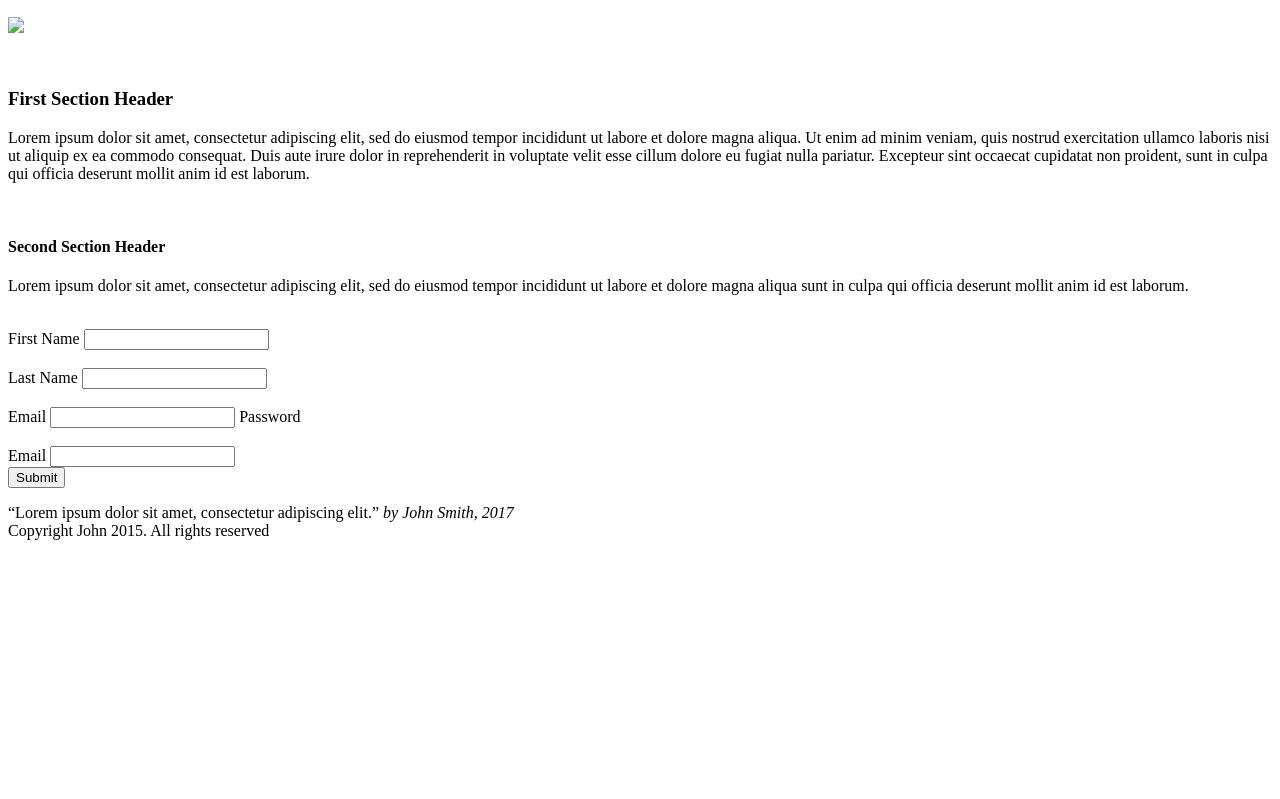
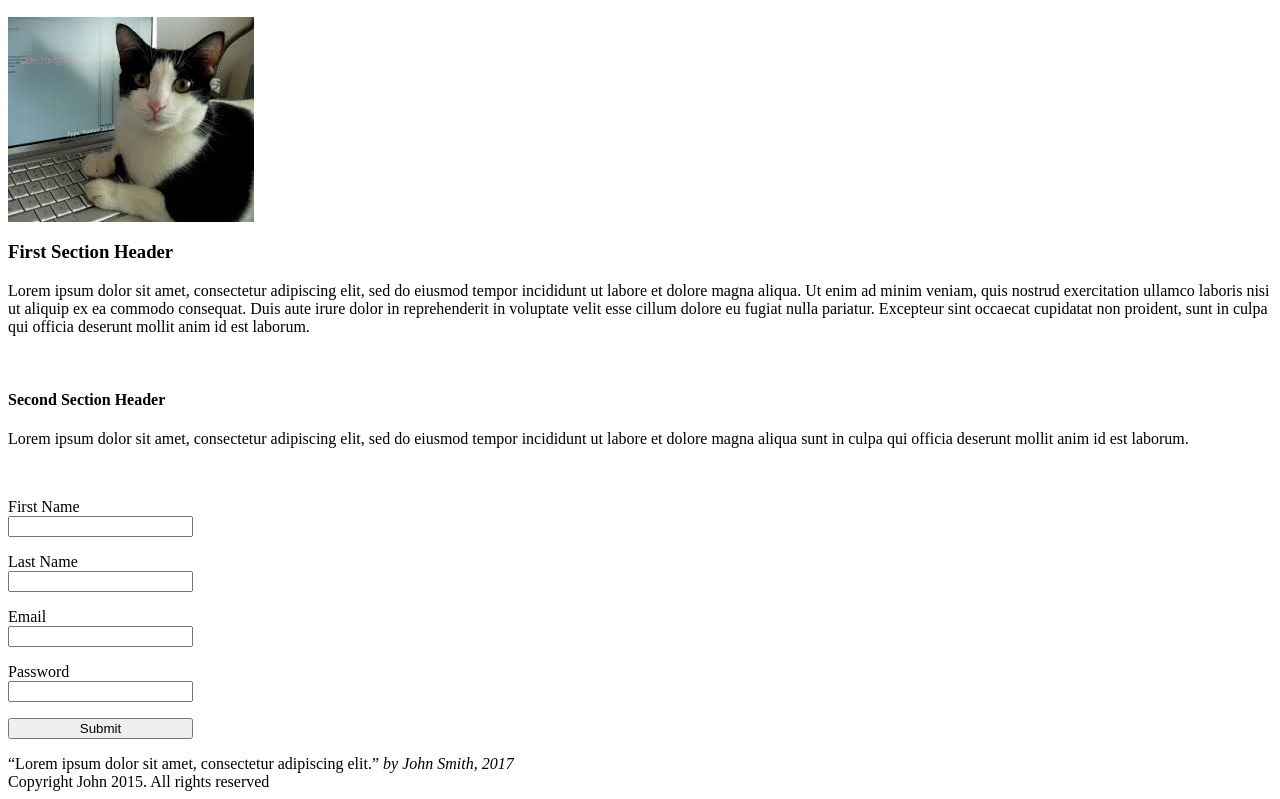
Before and after one commit to Psydwinder/FAC, a plain HTML site: page semantic-html/challenge.html in a window 1280 px wide. Shown: the part 96-895 px from the top of the page. Before the commit the page ends 800 px from the top, so only its background shows below. Drawn offline with Linux system fonts and the light colour scheme.

Commit message:
Add margin-top class

```diff
--- a/semantic-html/challenge.css
+++ b/semantic-html/challenge.css
@@ -0,0 +1,9 @@
+.column {
+  display: flex;
+  flex-direction: column;
+  width: fit-content;
+}
+
+.mt-1 {
+  margin-top: 1rem;
+}
--- a/semantic-html/challenge.html
+++ b/semantic-html/challenge.html
@@ -1,15 +1,15 @@
 <html>
   <head>
-    <link href="challenge.css" />
+    <link rel="stylesheet" href="challenge.css" />
   </head>
   <body>
     <header>
       <h1>My Messy Site</h1>
       <h2>I Love Coding</h2>
-      <img src="./catonkeyboard.jpeg" />
+      <img src="./catonkeyboard.jpg" />
     </header>
-    <br /><br />
-    <main>
+
+    <main class="mt-1">
       <section>
         <h3>First Section Header</h3>
         <p>
@@ -32,17 +32,16 @@
         </p>
       </section>
       <br />
-      <form action="/" method="post">
-        <label for="first-name">First Name</label>
-        <input id="first-name" type="text" /> <br /><br />
-        <label for="last-name">Last Name</label>
-        <input id="last-name" type="text" /> <br /><br />
-        <label for="email">Email</label>
-        <input id="email" type="email" /> Password <br /><br />
-        <label for="password">Email</label>
+      <form action="/" method="post" class="column">
+        <label class="mt-1" for="first-name">First Name</label>
+        <input id="first-name" type="text" />
+        <label class="mt-1" for="last-name">Last Name</label>
+        <input id="last-name " type="text" />
+        <label class="mt-1" for="email">Email</label>
+        <input id="email" type="email" />
+        <label class="mt-1" for="password">Password</label>
         <input id="password" type="password" />
-        <br />
-        <button type="button">Submit</button>
+        <button class="mt-1" type="button">Submit</button>
       </form>
       <q>Lorem ipsum dolor sit amet, consectetur adipiscing elit.</q>
       <em>by John Smith, 2017</em>
```
